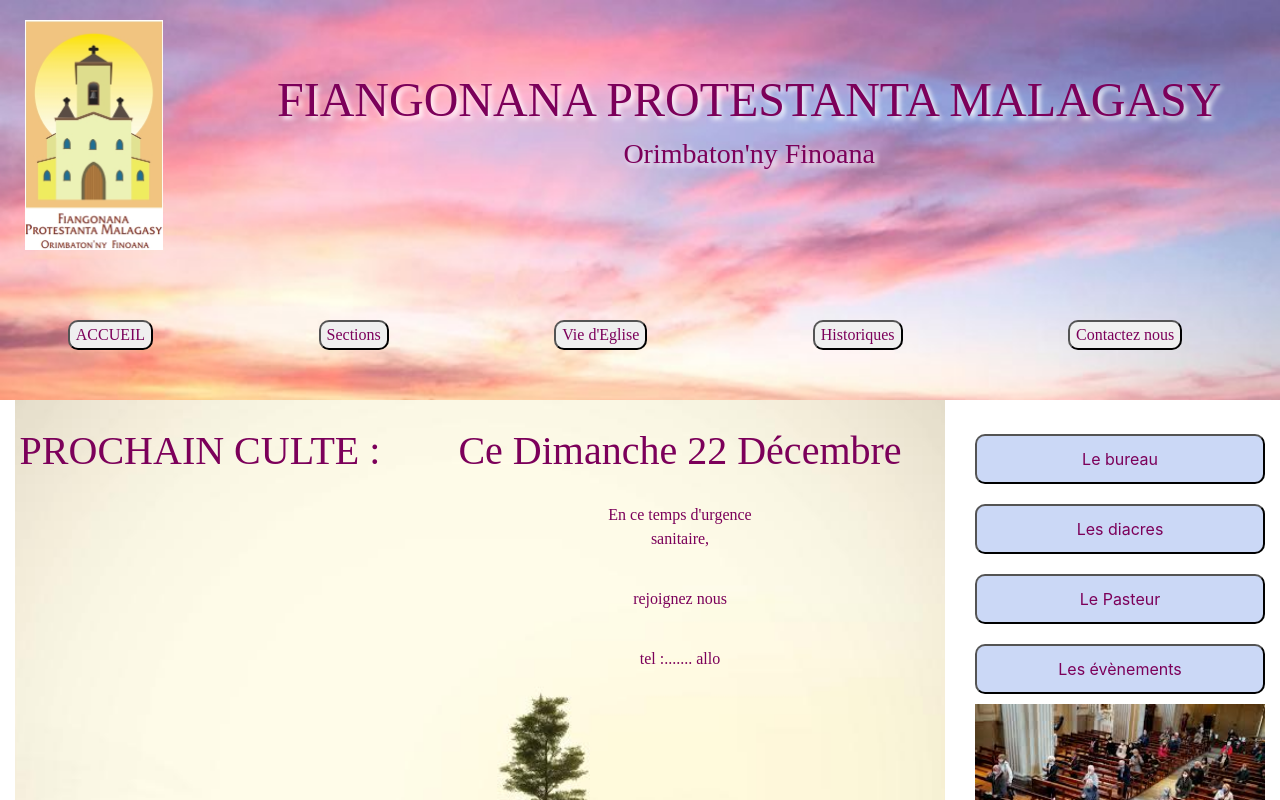
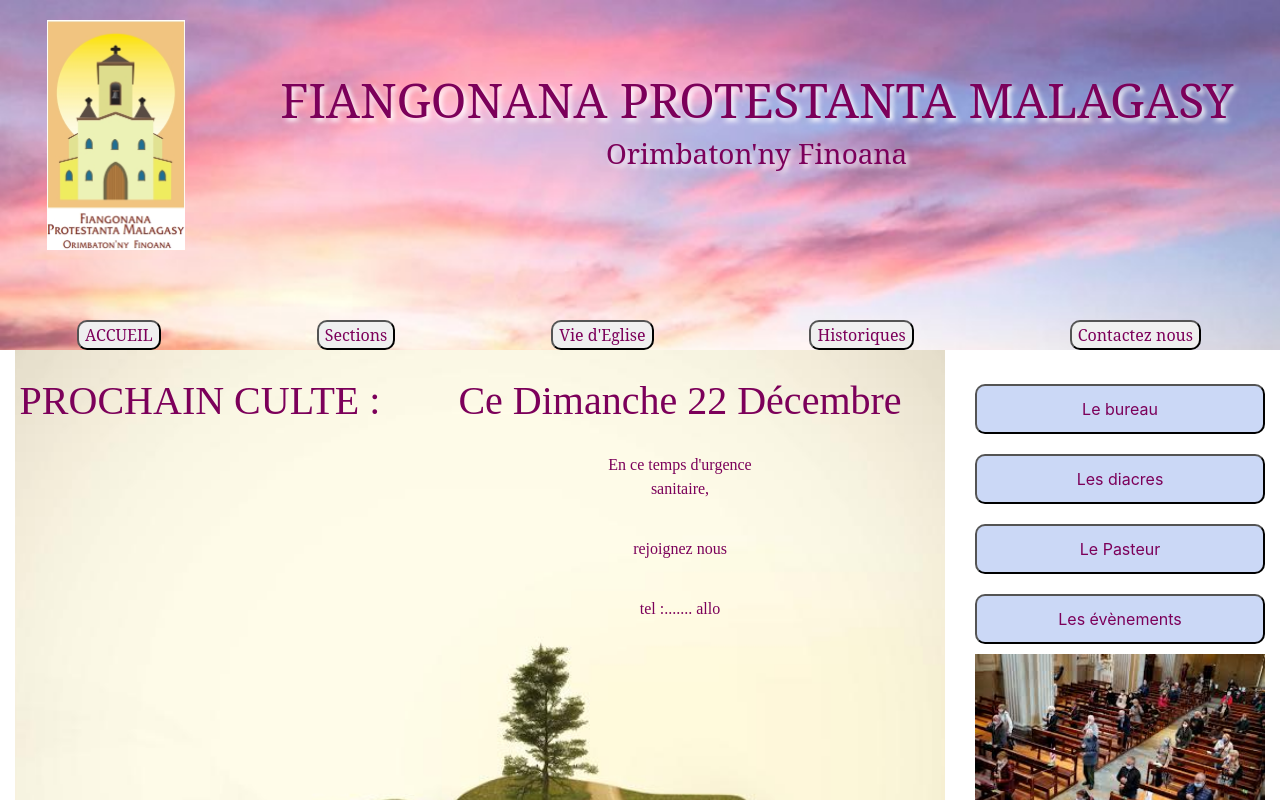
Before and after one commit to nivorako/siteEglisePuisieux, a React (Create React App) app: page / in a window 1280 px wide. Shown: the top 800 px of the page. Built offline with nearby package versions, Linux system fonts and the light colour scheme.

Commit message:
reorganize header: flex

```diff
--- a/src/App.js
+++ b/src/App.js
@@ -1,13 +1,13 @@
 import React from 'react'
 import './components/css/app.css'
 import Header from './header'
-import Home from './home'
+import Home from './main'
 import Footer from './footer'
 
 function App() {
   return (
     <div className='App'>
-      <div className='container-fluid'>
+      <div className='container-fluid essai'>
         <Header />
         <Home />
         <Footer />
--- a/src/components/css/app.css
+++ b/src/components/css/app.css
@@ -3,10 +3,25 @@
   height: 100%;
 }
 
+
 /* debut header */
 .header{
+  display: flex;
+  flex-direction: column;
+  justify-content: space-around;
+  font-family: "serif";
+  height:"50vh";
+  background-image:url("../../assets/bg2.jpg");
+  background-size: Cover;
+  background-repeat: "no-repeat";
+  margin-left:-1rem;
+  margin-right:-1rem;
+  z-index: 1;
+}
 
-  z-index: 1;
+.header__title{
+  display: flex;
+  justify-content: space-around;
 }
 
 /* debut footer */
--- a/src/components/css/boutonGroup.css
+++ b/src/components/css/boutonGroup.css
@@ -11,6 +11,7 @@ button{
     width: 100%;
     border-radius: 10px;
     color: #7C005A;
+
 }
 
 .dropdown-content{
--- a/src/header.js
+++ b/src/header.js
@@ -7,24 +7,16 @@ import BoutonGroup from './components/boutonGroup'
 export default class Header extends Component{
     render(){
         return(
-            <div className="header" style={{
-                fontFamily: "serif",
-                height:"50vh",
-                backgroundImage:`url(${Bg})`,
-                backgroundSize: "Cover",
-                backgroundRepeat: "no-repeat",
-                marginLeft:"-15px",
-                marginRight:"-15px"
-            }}>
-                <div className="row">
-                    <div className='col-2'>
+            <div className="header">
+                <div className="header__title">
+                    <div className='title__logo'>
                         <Logo />
                     </div>
-                    <div className='col'>
+                    <div className='title__title'>
                         <Title />
                     </div>
                 </div>
-                <div className="row">
+                <div className="header__button">
                    <BoutonGroup />
                 </div>
             </div>
--- a/src/index.js
+++ b/src/index.js
@@ -1,6 +1,5 @@
 import React from 'react';
 import ReactDOM from 'react-dom';
-// import './components/css/index.css';
 import App from './App';
 import reportWebVitals from './reportWebVitals';
 
--- a/src/home.js
+++ b/src/main.js
@@ -1,6 +1,6 @@
 import React from 'react'
 import { BrowserRouter as Router, Route, Switch} from 'react-router-dom'
-import Acceuil from './pages/acceuil'
+import Acceuil from './pages/home'
 import Jeunes from './pages/jeunes'
 import EcoleD from './pages/ecoleD'
 import Femmes from './pages/femmes'
--- a/src/pages/acceuil.js
+++ b/src/pages/home.js
@@ -1,5 +1,5 @@
 import React from 'react'
-import  '../components/css/acceuil.css'
+import  '../components/css/home.css'
 
 function Acceuil() {
     return (
```
Also changed, not shown: src/components/css/home.css (renamed from src/components/css/acceuil.css), src/logo.svg (deleted), 1 other file (tests, documents, lock files or other folders).
